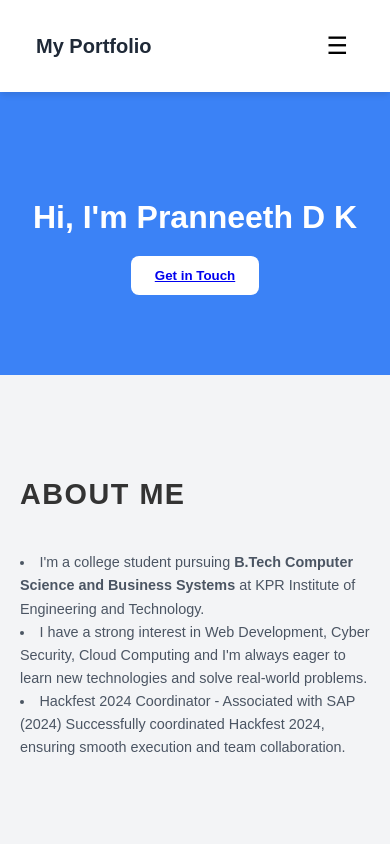
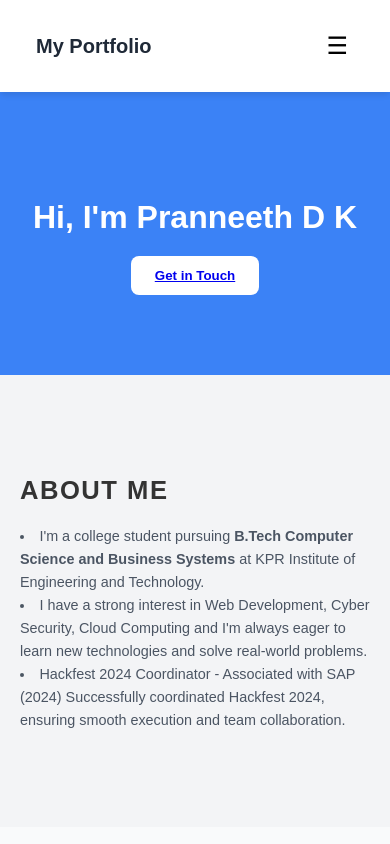
Before and after one commit to pranneeth-1511/portfolio-website, a React (Create React App) app: page / in a window 390 px wide. Shown: the top 844 px of the page. Built offline with nearby package versions, Linux system fonts and the light colour scheme.

Commit message:
version-update

```diff
--- a/package.json
+++ b/package.json
@@ -7,10 +7,11 @@
     "@testing-library/jest-dom": "^6.6.3",
     "@testing-library/react": "^16.2.0",
     "@testing-library/user-event": "^13.5.0",
+    "@vercel/analytics": "^1.5.0",
     "@vercel/speed-insights": "^1.2.0",
     "react": "^19.0.0",
     "react-dom": "^19.0.0",
-    "react-scripts": "5.0.1",
+    "react-scripts": "^5.0.1",
     "web-vitals": "^2.1.4"
   },
   "scripts": {
--- a/src/App.css
+++ b/src/App.css
@@ -114,10 +114,10 @@
 }
 
 .section-title {
-  font-size: 2rem;
-  font-weight: 700;
+  font-size: 1rem;
+  font-weight: 600;
   color: #1f2937;
-  margin-bottom: 20px;
+  margin-bottom: 10px;
 }
 
 .section-description {
@@ -369,7 +369,7 @@
     font-size: 1rem;
   }
   .section-title {
-    font-size: 1.5rem;
+    font-size: 1rem;
   }
   .section-description {
     font-size: 0.9rem;
@@ -409,7 +409,7 @@
     font-size: 1.1rem;
   }
   .section-title {
-    font-size: 1.75rem;
+    font-size: 1rem;
   }
   .section-description {
     font-size: 0.95rem;
@@ -433,10 +433,10 @@
   margin: 0 auto;
 }
 .section-title {
-  font-size: 2.5rem;
+  font-size: 1.5rem; /*desktop*/
   font-weight: 700;
   color: #333;
-  margin-bottom: 40px;
+  margin-bottom: 20px;
   text-transform: uppercase;
   letter-spacing: 1.5px;
 }
@@ -489,7 +489,7 @@
 
 @media (max-width: 480px) {
   .section-title {
-    font-size: 1.8rem;
+    font-size: 1.6rem; /* mobile */
   }
   .achievement-item {
     padding: 20px;
--- a/src/App.js
+++ b/src/App.js
@@ -1,6 +1,7 @@
 import React, { useState } from 'react';
 import './App.css'; // Import App.css
 import { SpeedInsights } from "@vercel/speed-insights/react";
+import { Analytics } from "@vercel/analytics/react"
 
 // Import images
 import githubIcon from './Assests/github.png';
@@ -21,6 +22,7 @@ function App() {
   return (
     <div className="portfolio-container">
       <SpeedInsights />
+      <Analytics />
       {/* Navbar */}
       <nav className="navbar">
         <div className="navbar-content">
```
Also changed, not shown: 1 other file (tests, documents, lock files or other folders).
